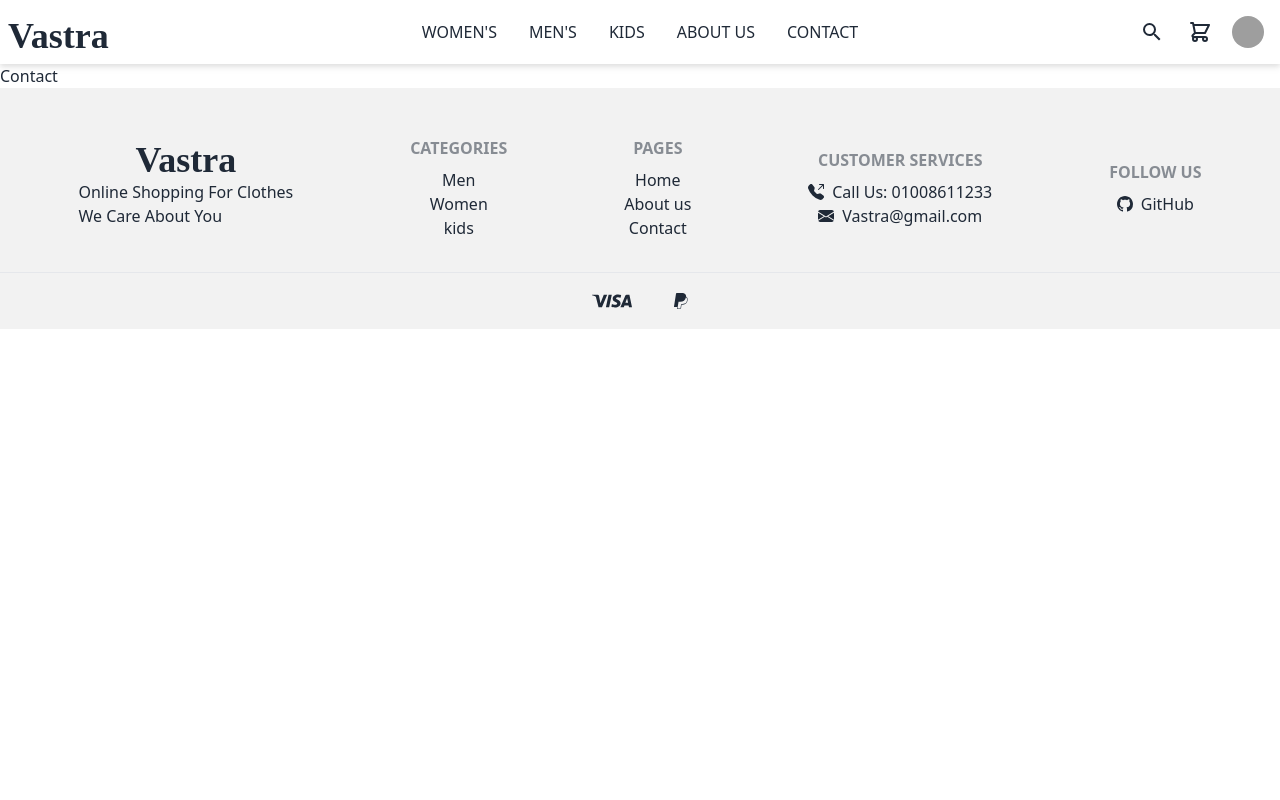
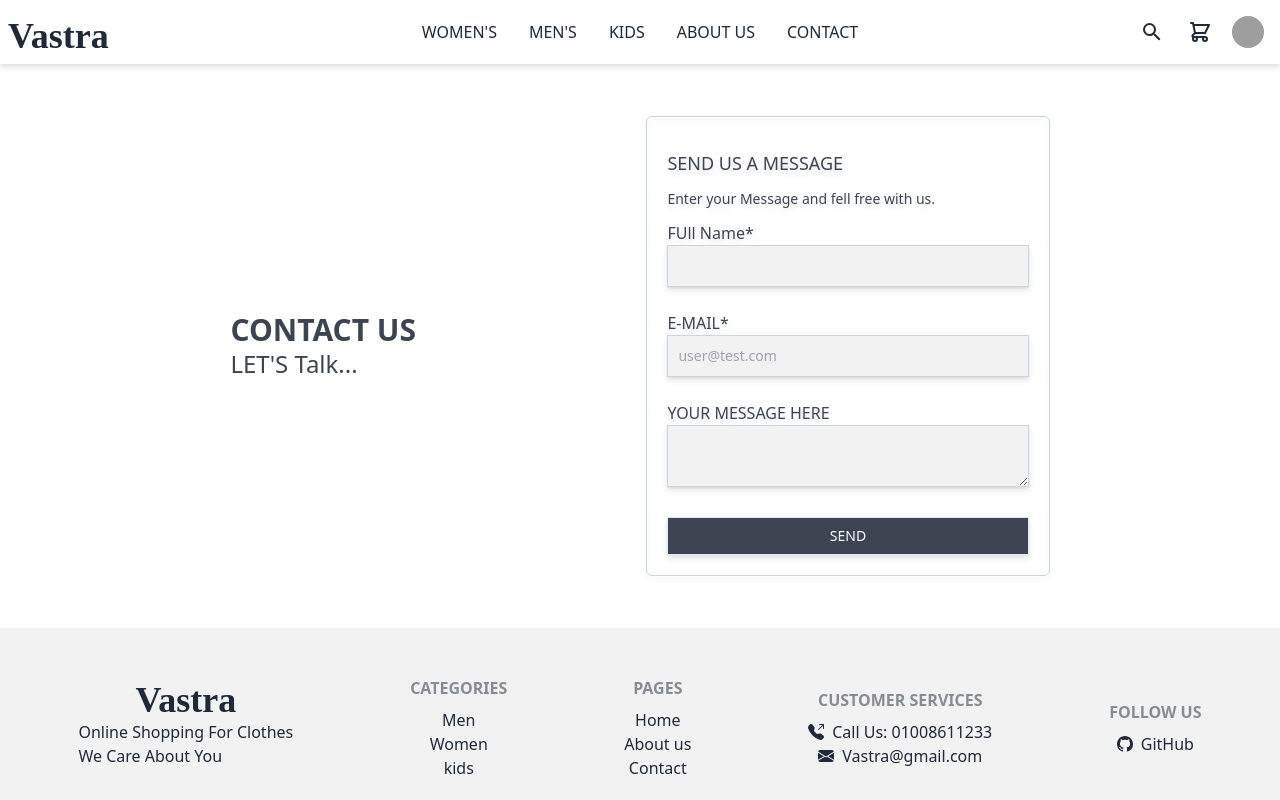
Before and after one commit to VastraEcommerce/VastraFrontend, a React (Create React App) app: page /contact in a window 1280 px wide. Built offline with nearby package versions, Linux system fonts and the light colour scheme; no server answers; grey boxes are pictures that could not be loaded.

Commit message:
create pages contact ,aboutUs  and not found and modify on productCard change image with color

```diff
--- a/src/components/Navbar.jsx
+++ b/src/components/Navbar.jsx
@@ -89,10 +89,10 @@ const Navbar = (props) => {
                     </li>
 
                     <li>
-                      <Link to='/'>ABOUT US</Link>
+                      <Link to='/about'>ABOUT US</Link>
                     </li>
                     <li>
-                      <Link to='/'>CONTACT</Link>
+                      <Link to='/contact'>CONTACT</Link>
                     </li>
                   </ul>
                 </div>
--- a/src/pages/About.jsx
+++ b/src/pages/About.jsx
@@ -1,9 +1,24 @@
 import Accordion from "../components/Accordion";
 
-const About = () => {
+import React from "react";
+import image from "../images/vastra.jpeg";
+
+export default function About() {
   return (
-    <div>
+    <div className='mb-14'>
+      <h1 className=' my-10 text-center text-2xl font-bold text-neutral'>
+        {" "}
+        WELCOME TO VASTRA{" "}
+      </h1>
+      <p className='my-5 text-xl text-neutral px-5'> About us: </p>
+      <div className='flex justify-evenly'>
+        <div className='w-[50%]'>
+          <p>{` Lorem ipsum dolor, sit amet consectetur adipisicing elit. Corporis
+            autem magnam dolores excepturi dolorem rem sint, error, voluptatibus
+            beatae aut placeat porro ad. Quam, quo exercitationem excepturi eius
+         `}</p>
           <Accordion
+            expanded={true}
             header={"First Accordion"}
             body={` Lorem ipsum dolor, sit amet consectetur adipisicing elit. Corporis
             autem magnam dolores excepturi dolorem rem sint, error, voluptatibus
@@ -42,130 +57,12 @@ const About = () => {
             deleniti maxime nam officia sunt minima, nemo quae doloremque
             doloribus perferendis necessitatibus.`}
           />
-
-      <br />
-      <br />
-      <br />
-      <br />
-      <br />
-      <br />
-      <br />
-      <br />
-      <br />
-      <br />
-      <br />
-      <br />
-      <br />
-      <br />
-      <br />
-      <br />
-      <br />
-      <br />
-      <br />
-      <br />
-      <br />
-      <br />
-      <br />
-      <br />
-      <br />
-      <br />
-      <br />
-      <br />
-      <br />
-      <br />
-      <br />
-      <br />
-      <br />
-      <br />
-      <br />
-      <br />
-      <br />
-      <br />
-      <br />
-      <br />
-      <br />
-      <br />
-      <br />
-      <br />
-      <br />
-      <br />
-      <br />
-      <br />
-      <br />
-      <br />
-      <br />
-      <br />
-      <br />
-      <br />
-      <br />
-      <br />
-      <br />
-      <br />
-      <br />
-      <br />
-      <br />
-      <br />
-      <br />
-      <br />
-      <br />
-      <br />
-      <br />
-      <br />
-      <br />
-      <br />
-      <br />
-      <br />
-      <br />
-      <br />
-      <br />
-      <br />
-      <br />
-      <br />
-      <br />
-      <br />
-      <br />
-      <br />
-      <br />
-      <br />
-      <br />
-      <br />
-      <br />
-      <br />
-      <br />
-      <br />
-      <br />
-      <br />
-      <br />
-      <br />
-      <br />
-      <br />
-      <br />
-      <br />
-      <br />
-      <br />
-      <br />
-      <br />
-      <br />
-      <br />
-      <br />
-      <br />
-      <br />
-      <br />
-      <br />
-      <br />
-      <br />
-      <br />
-      <br />
-      <br />
-      <br />
-      <br />
-      <br />
-      <br />
-      <br />
-      <br />
+        </div>
+        <div className='w-[30%]'>
+          <img src={image} alt='' />
+        </div>
+      </div>
       <br />
     </div>
   );
-};
-
-export default About;
+}
--- a/src/pages/Contact.jsx
+++ b/src/pages/Contact.jsx
@@ -1,5 +1,110 @@
-const Contact = () => {
-  return <div>Contact</div>;
-};
+import React, { useState } from "react";
+import { Link } from "react-router-dom";
 
-export default Contact;
+import { cityData } from "../components/address/citys";
+import Alert from "@mui/material/Alert";
+import AlertTitle from "@mui/material/AlertTitle";
+import Stack from "@mui/material/Stack";
+
+export default function Contact() {
+  const [open, setOpen] = useState(false);
+  const [contact, setContact] = useState({
+    fullNAme: "",
+    email: "",
+    message: "",
+  });
+
+  const handlename = (event) => {
+    setContact({
+      ...contact,
+      fullNAme: event.target.value,
+    });
+  };
+  const handleemail = (event) => {
+    setContact({
+      ...contact,
+      email: event.target.value,
+    });
+  };
+  const handleInstruction = (event) => {
+    setContact({
+      ...contact,
+      message: event.target.value,
+    });
+  };
+  const handleSubmit = () => {
+    setOpen(true);
+  };
+  const handleColse = () => {
+    setOpen(false);
+  };
+  return (
+    <>
+      {open && (
+        <Stack sx={{ width: "100%" }} spacing={2}>
+          <Alert
+            severity='success'
+            onClose={() => {
+              handleColse();
+            }}>
+            <AlertTitle>Success</AlertTitle>
+            Vastra will Contact with you — <strong>Greetings</strong>
+          </Alert>
+        </Stack>
+      )}
+      <div className='flex my-5 justify-evenly items-center'>
+        <div>
+          <p className='text-3xl font-bold text-neutral '>CONTACT US</p>
+          <p className='text-2xl text-neutral '>LET'S Talk...</p>
+        </div>
+        <div>
+          <div className='p-5 text-neutral border border-slate-300 my-8 drop-shadow-md rounded-md'>
+            <h1 className='text-lg my-3'>SEND US A MESSAGE</h1>
+            <p className='text-sm font-light my-3'>
+              Enter your Message and fell free with us.
+            </p>
+            <div className='mb-6'>
+              <label className='block mb-6'>
+                FUll Name*
+                <input
+                  className=' border border-slate-300 outline-none text-sm text-nuteral-800 hover:bg-white focus:bg-white shadow-sm   w-full p-2.5  bg-base-200  dark:placeholder-gray-400   '
+                  placeholder=''
+                  type='text'
+                  name='ZIP'
+                  onChange={handlename}
+                />
+              </label>
+            </div>
+            <div className='mb-6'>
+              <label className='block mb-6'>
+                E-MAIL*
+                <input
+                  className=' border border-slate-300 outline-none text-sm text-nuteral-800 hover:bg-white focus:bg-white shadow-sm   w-full p-2.5  bg-base-200  dark:placeholder-gray-400   '
+                  placeholder='user@test.com'
+                  type='email'
+                  name=''
+                  onChange={handleemail}
+                />
+              </label>
+            </div>
+
+            <div className='mb-6'>
+              <label className='block mb-6'>
+                YOUR MESSAGE HERE
+                <textarea
+                  onChange={handleInstruction}
+                  className='max-h-[6rem] border border-slate-300 outline-none text-sm text-nuteral-800 hover:bg-white focus:bg-white shadow-sm   w-full p-2.5  bg-base-200  dark:placeholder-gray-400   '></textarea>
+              </label>
+            </div>
+
+            <button
+              onClick={handleSubmit}
+              className='w-full py-2 border hover:border-neutral bg-neutral hover:bg-white hover:text-neutral text-center text-sm text-white  duration-300  '>
+              SEND
+            </button>
+          </div>
+        </div>
+      </div>
+    </>
+  );
+}
--- /dev/null
+++ b/src/pages/NotFound.jsx
@@ -0,0 +1,47 @@
+import React from "react";
+import { BiError, BiArrowBack } from "react-icons/bi";
+import { useNavigate, Link } from "react-router-dom";
+
+export default function NotFound() {
+  const navigate = useNavigate();
+  return (
+    <div className='p-6 md:p-24 text-neutral mx-auto'>
+      <div className='flex justfiy-center '>
+        <div>
+          <p className='text-9xl font-bold my-5'>
+            {" "}
+            <BiError />
+          </p>
+        </div>
+        <div>
+          <p className='text-6xl font-bold my-5'>404</p>
+          <p className='text-3xl font-bold my-5'> NOT FOUND</p>
+        </div>
+      </div>
+      <p className='pl-2 w-[20rem] text-lg my-5'>
+        Looks Like you've followed a broken link or entered a URL that doesn't
+        exist on this site.{" "}
+      </p>
+      <div>
+        {/* <p className='my-3 text-red-400'> ARE YOU LOST BABY GIRL!</p> */}
+        <p className='pl-2 my-3 text-red-400'>
+          Connect Vastra support team...{" "}
+          <Link to='/contact' className='underline text-blue-400'>
+            {" "}
+            HERE
+          </Link>
+        </p>
+        <button
+          className='pl-2 flex  items-center underline'
+          onClick={() => {
+            navigate("/");
+          }}>
+          <p className='mr-1'>
+            <BiArrowBack />
+          </p>
+          <p>Back to our site </p>
+        </button>
+      </div>
+    </div>
+  );
+}
```
Also changed, not shown: src/App.jsx (+38 -37 lines), src/components/ProuductCard/ProductCard.jsx (+36 -35 lines), src/images/vastra.jpeg (added). Lines whose indentation alone changed are shown as unchanged.
